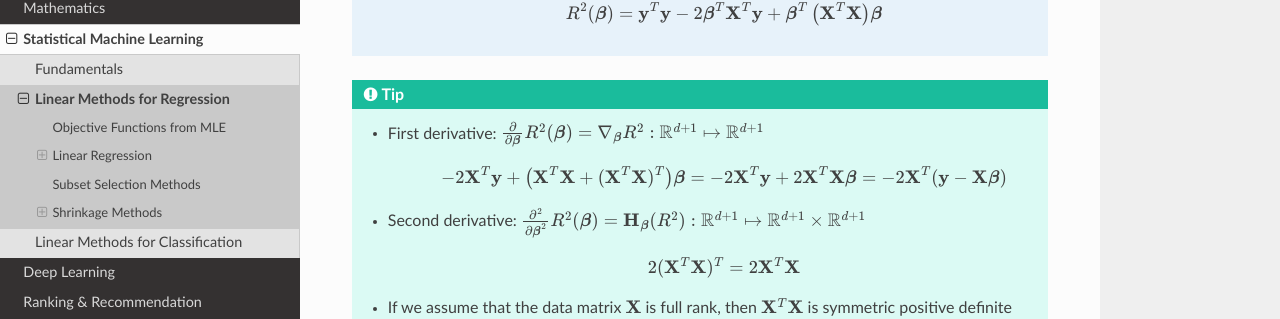
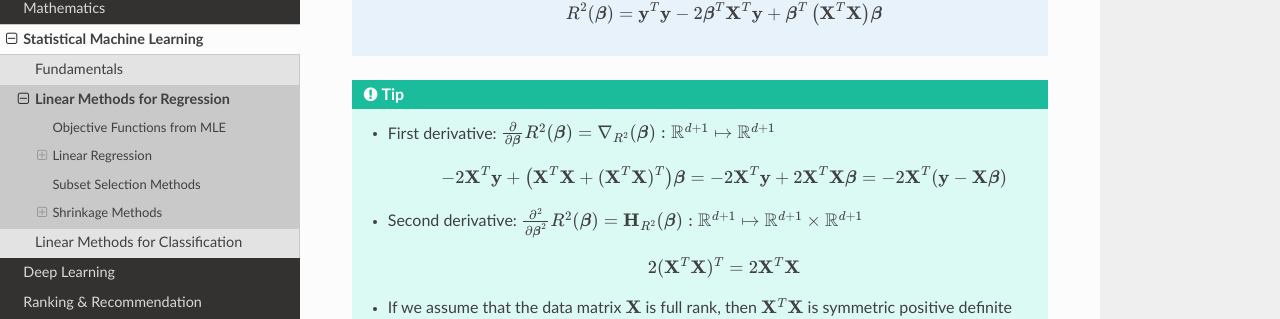
Before and after one commit to uselesstechjunks/leetcode, a Sphinx documentation site: the page built from docs/source/ml/linearreg.rst, in a window 1280 px wide and 900 px high, scrolled down 1391 px. Shown: the part 137-456 px from the top of the window. Built offline with Sphinx 7.4.7 and the Read the Docs theme 2.0.0, drawn with Linux system fonts in a browser that asks for light colours.

```diff
--- a/docs/source/ml/linearreg.rst
+++ b/docs/source/ml/linearreg.rst
@@ -47,10 +47,10 @@ Optimisation: Least Squares
 		.. math:: R^2(\boldsymbol{\beta})=\mathbf{y}^T\mathbf{y}-2\boldsymbol{\beta}^T\mathbf{X}^T\mathbf{y}+\boldsymbol{\beta}^T\left(\mathbf{X}^T\mathbf{X}\right)\boldsymbol{\beta}
 
 .. tip::
-	* First derivative: :math:`\frac{\partial}{\mathop{\partial\boldsymbol{\beta}}}R^2(\boldsymbol{\beta})=\nabla_{\boldsymbol{\beta}}R^2:\mathbb{R}^{d+1}\mapsto\mathbb{R}^{d+1}`
+	* First derivative: :math:`\frac{\partial}{\mathop{\partial\boldsymbol{\beta}}}R^2(\boldsymbol{\beta})=\nabla_{R^2}(\boldsymbol{\beta}):\mathbb{R}^{d+1}\mapsto\mathbb{R}^{d+1}`
 
 		.. math:: -2\mathbf{X}^T\mathbf{y}+\left(\mathbf{X}^T\mathbf{X}+(\mathbf{X}^T\mathbf{X})^T\right)\boldsymbol{\beta}=-2\mathbf{X}^T\mathbf{y}+2\mathbf{X}^T\mathbf{X}\boldsymbol{\beta}=-2\mathbf{X}^T(\mathbf{y}-\mathbf{X}\boldsymbol{\beta})
-	* Second derivative: :math:`\frac{\partial^2}{\mathop{\partial\boldsymbol{\beta}}^2}R^2(\boldsymbol{\beta})=\mathbf{H}_{\boldsymbol{\beta}}(R^2):\mathbb{R}^{d+1}\mapsto\mathbb{R}^{d+1}\times\mathbb{R}^{d+1}`
+	* Second derivative: :math:`\frac{\partial^2}{\mathop{\partial\boldsymbol{\beta}}^2}R^2(\boldsymbol{\beta})=\mathbf{H}_{R^2}(\boldsymbol{\beta}):\mathbb{R}^{d+1}\mapsto\mathbb{R}^{d+1}\times\mathbb{R}^{d+1}`
 
 		.. math:: 2(\mathbf{X}^T\mathbf{X})^T=2\mathbf{X}^T\mathbf{X}
 	* If we assume that the data matrix :math:`\mathbf{X}` is full rank, then :math:`\mathbf{X}^T\mathbf{X}` is symmetric positive definite and therefore :math:`\frac{\partial^2}{\mathop{\partial\boldsymbol{\beta}}^2}R^2(\boldsymbol{\beta})> 0`.
```
